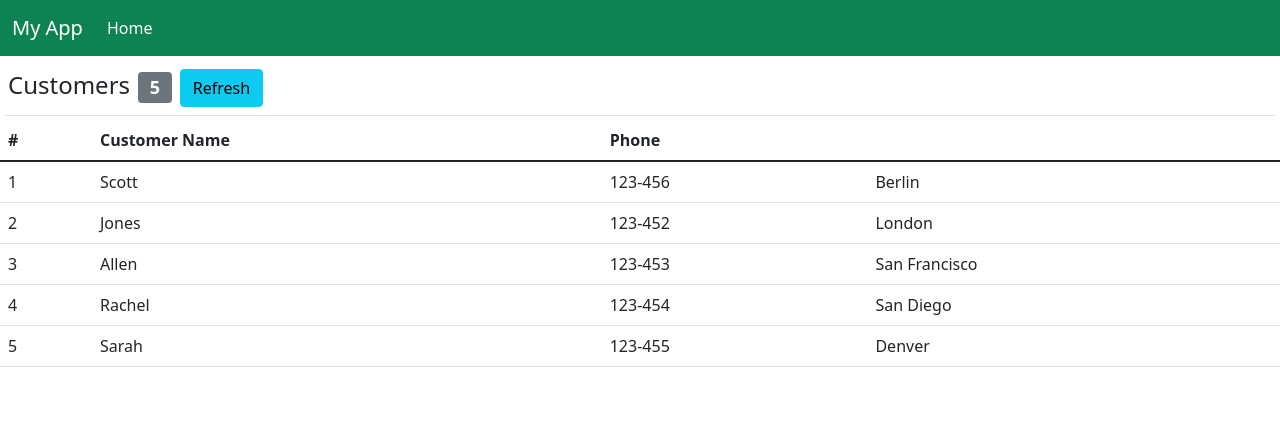
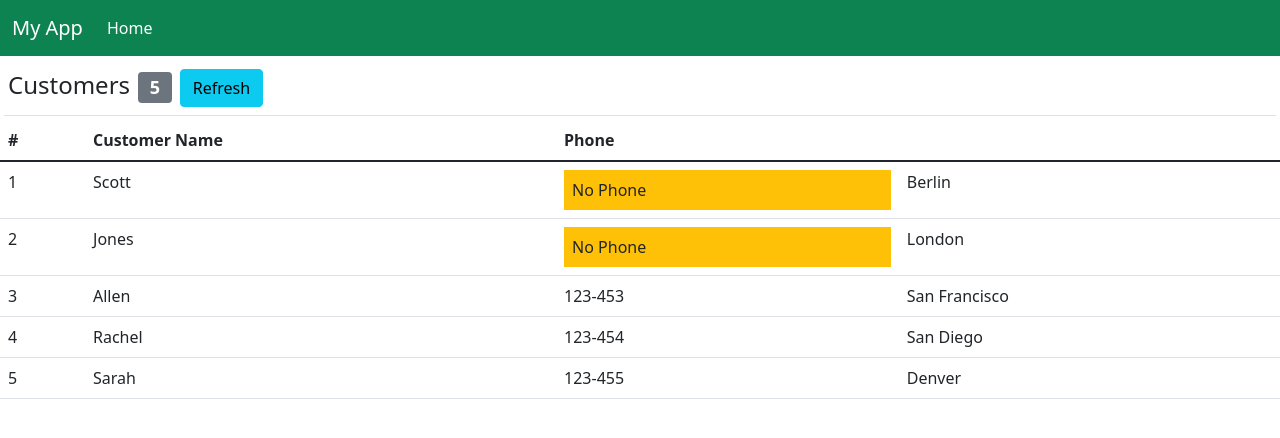
Before and after one commit to rach0101/react_app, a React (Create React App) app: page / in a window 1280 px wide. Shown: the top 438 px of the page. Built offline with nearby package versions, Linux system fonts and the light colour scheme.

Commit message:
Adding conditional statements

```diff
--- a/src/MainContent.jsx
+++ b/src/MainContent.jsx
@@ -4,8 +4,8 @@ export default class MainContent extends Component {
     pageTitle: "Customers",
     customersCount: 5,
     customers: [
-      { id: 1, name: "Scott", phone: "123-456", address: { city: "Berlin" } },
-      { id: 2, name: "Jones", phone: "123-452", address: { city: "London" } },
+      { id: 1, name: "Scott", phone: null, address: { city: "Berlin" } },
+      { id: 2, name: "Jones", phone: null, address: { city: "London" } },
       {
         id: 3,
         name: "Allen",
@@ -48,7 +48,7 @@ export default class MainContent extends Component {
                 <tr key={cust.id}>
                   <td>{cust.id} </td>
                   <td>{cust.name}</td>
-                  <td>{cust.phone}</td>
+                  <td>{this.getPhoneToRender(cust.phone)}</td>
                   <td>{cust.address.city}</td>
                 </tr>
               );
@@ -63,4 +63,11 @@ export default class MainContent extends Component {
   onRefreshClick = () => {
     this.setState({ customersCount: 7 });
   };
+
+  getPhoneToRender(phone) {
+    if (phone) return phone;
+    else {
+      return <div className="bg-warning p-2">No Phone </div>;
+    }
+  }
 }
```
